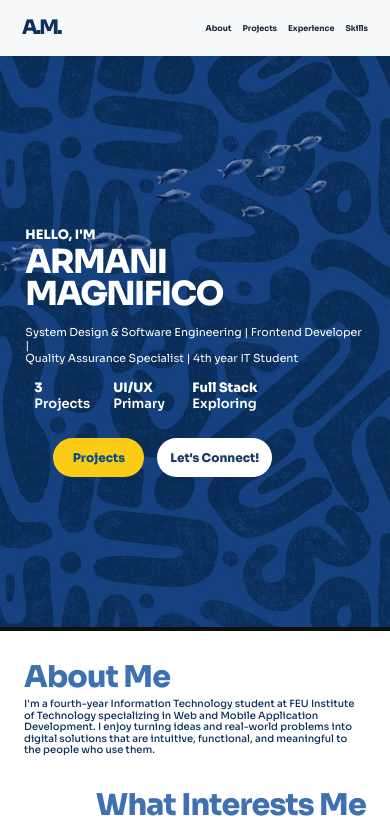
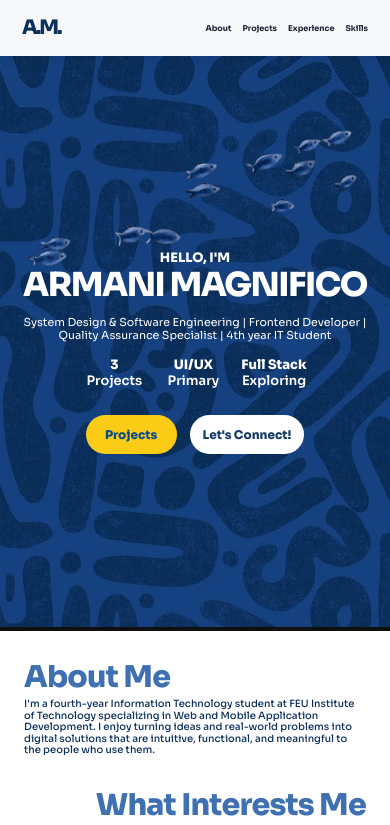
Before and after one commit to armani19/myreactapp, a React (Create React App) app: page / in a window 390 px wide. Shown: the top 825 px of the page. Built offline with nearby package versions, Linux system fonts and the light colour scheme.

Commit message:
Refine centered hero layout
- Move the fish school above the hero introduction

- Center the hero copy, stats, and CTA buttons

- Center the Projects stat and apply Sora ExtraBold to the yellow button

```diff
--- a/src/App.css
+++ b/src/App.css
@@ -12,19 +12,19 @@ body { background: #fff; color: var(--ink); }
 .site-header nav a:hover { color: #2d67ad; }
 .hero { min-height: 890px; position: relative; display: flex; justify-content: center; align-items: center; background: var(--navy) url('./assets/blue-pattern.jpg') center / cover; border-bottom: 4px solid #101010; color: #fff; }
 .hero::after { content: ''; position: absolute; inset: 0; background: rgba(5,34,72,.08); pointer-events: none; }
-.fish-group { position: absolute; width: min(720px, 62vw); left: 1%; top: 7%; opacity: .9; }
-.hero-content { width: min(905px, 86%); position: relative; z-index: 1; transform: translateY(11px); }
+.fish-group { position: absolute; width: min(680px, 58vw); left: 50%; top: 2%; transform: translateX(-50%); opacity: .9; z-index: 1; }
+.hero-content { width: min(1020px, 90%); position: relative; z-index: 2; transform: translateY(11px); text-align: center; }
 .eyebrow { margin: 0 0 7px; font-size: 25px; font-weight: 800; }
 .hero h1 { margin: 0; font-size: clamp(46px,5.4vw,79px); line-height: .98; letter-spacing: -3px; font-weight: 800; }
 .hero-description { margin: 28px 0 26px; font-size: 20px; line-height: 1.22; font-weight: 400; }
-.hero-stats { display: flex; gap: clamp(70px,9vw,145px); margin: 0 0 52px 20px; }
-.hero-stats div { display: flex; flex-direction: column; min-width: 115px; }
+.hero-stats { display: flex; justify-content: center; gap: clamp(70px,9vw,145px); margin: 0 0 52px; }
+.hero-stats div { display: flex; flex-direction: column; align-items: center; min-width: 115px; text-align: center; }
 .hero-stats strong { font-size: 27px; line-height: 1.25; font-weight: 800; }
 .hero-stats span { font-size: 25px; line-height: 1.25; font-weight: 600; }
-.hero-actions { display: flex; gap: 36px; margin-left: 160px; }
+.hero-actions { display: flex; justify-content: center; gap: 36px; }
 .button { display: inline-flex; align-items: center; justify-content: center; min-width: 173px; height: 74px; padding: 0 27px; border-radius: 40px; font-size: 22px; font-weight: 800; text-decoration: none; transition: transform .2s ease, box-shadow .2s ease; }
 .button:hover { transform: translateY(-3px); box-shadow: 0 8px 18px rgba(0,0,0,.2); }
-.button-yellow { color: #0b4b8d; background: #facc16; }
+.button-yellow { color: #0b4b8d; background: #facc16; font-family: 'Sora', Arial, sans-serif; font-weight: 800; }
 .button-white { color: #173c69; background: #fff; }
 .intro { position: relative; min-height: 795px; padding: 77px clamp(36px,6.6vw,95px) 0; }
 .copy-block { max-width: 1310px; }
@@ -39,11 +39,11 @@ body { background: #fff; color: var(--ink); }
 .empty-lower { height: 2700px; background: #fff; }
 @media (max-width:800px) {
   .site-header { height: 56px; padding: 0 22px; } .brand { font-size: 20px; } .site-header nav { gap: 18px; } .site-header nav a { font-size: 10px; }
-  .hero { min-height: 575px; } .fish-group { width: 95vw; top: 2%; left: -5%; } .hero-content { width: 80%; transform: translateY(10px); }
+  .hero { min-height: 575px; } .fish-group { width: 95vw; top: 1%; left: 50%; } .hero-content { width: 88%; transform: translateY(10px); }
   .eyebrow { margin-bottom: 3px; font-size: 13px; } .hero h1 { font-size: clamp(29px,8.5vw,48px); letter-spacing: -1.5px; } .hero-description { margin: 15px 0 14px; font-size: 11px; }
-  .hero-stats { gap: 30px; margin: 0 0 26px 9px; } .hero-stats div { min-width: 62px; } .hero-stats strong, .hero-stats span { font-size: 13px; }
-  .hero-actions { gap: 13px; margin-left: 45px; } .button { min-width: 91px; height: 39px; padding: 0 13px; font-size: 12px; }
+  .hero-stats { gap: 30px; margin: 0 0 26px; } .hero-stats div { min-width: 62px; } .hero-stats strong, .hero-stats span { font-size: 13px; }
+  .hero-actions { gap: 13px; } .button { min-width: 91px; height: 39px; padding: 0 13px; font-size: 12px; }
   .intro { min-height: 430px; padding: 31px 24px 0; } .copy-block h2 { font-size: 30px; letter-spacing: -.8px; } .copy-block p { font-size: 10px; line-height: 1.15; }
   .interests-copy { margin-top: 34px; } .beyond-copy { margin-top: 34px; } .ocean { height: 495px; } .reef { height: 100px; bottom: calc(100% - 100px); } .water-texture { inset: 96px 0 0; } .empty-lower { height: 1200px; }
 }
-@media (max-width:450px) { .site-header nav { gap: 11px; } .site-header nav a { font-size: 8px; } .hero-content { width: 87%; } .hero-stats { gap: 17px; } .hero-actions { margin-left: 28px; } }
+@media (max-width:450px) { .site-header nav { gap: 11px; } .site-header nav a { font-size: 8px; } .hero-content { width: 92%; } .hero-stats { gap: 17px; } }
```
